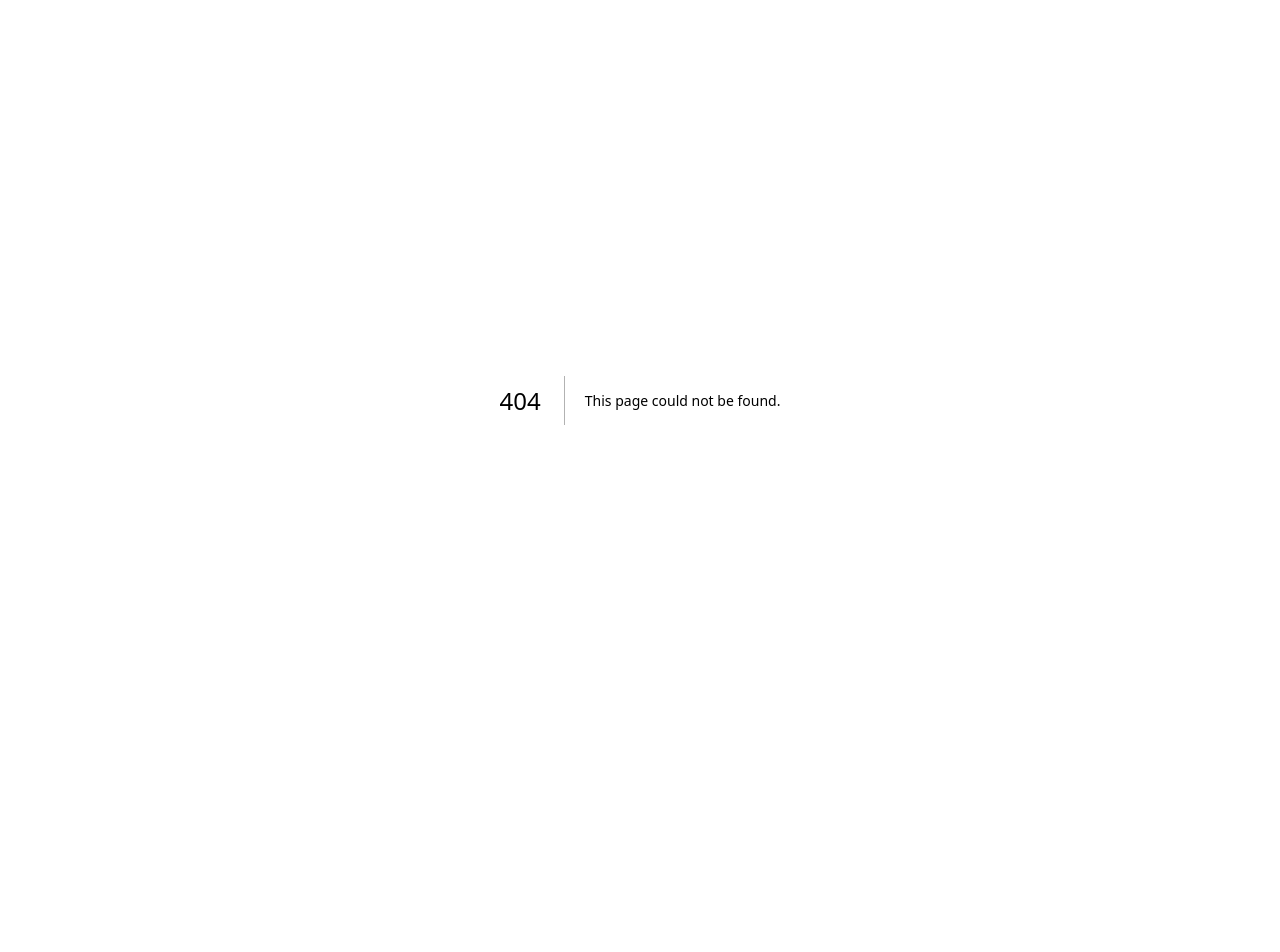
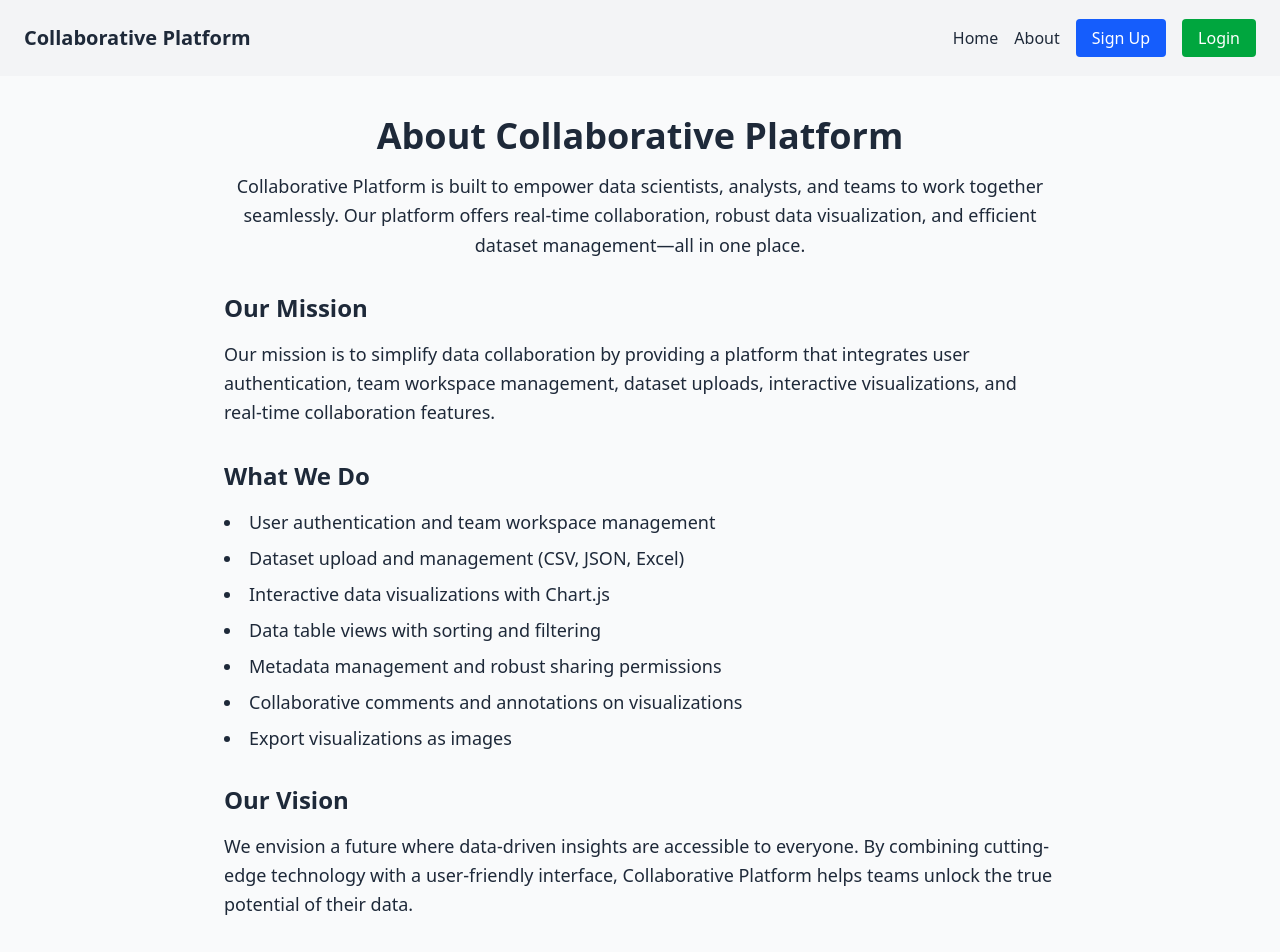
Before and after one commit to Tasselyy/collaborative-platform, a Next.js app: page /about in a window 1280 px wide. Before the commit this address had no page. Shown: the top 952 px of the page. Before the commit the page ends 800 px from the top, so only its background shows below. Built offline with nearby package versions, Linux system fonts and the light colour scheme.

Commit message:
added an about page, and connected sign-in and sign-up routes

```diff
--- /dev/null
+++ b/src/app/about/page.tsx
@@ -0,0 +1,74 @@
+import Link from 'next/link';
+
+export default function AboutPage() {
+  return (
+    <div className="min-h-screen flex flex-col bg-gray-50 text-gray-800">
+      {/* Header */}
+      <header className="flex justify-between items-center p-6 bg-gray-100">
+        <div className="flex items-center space-x-2">
+          <span className="text-xl font-bold">Collaborative Platform</span>
+        </div>
+        <nav className="space-x-4">
+          <Link href="/">
+            <span className="hover:text-blue-600 cursor-pointer">Home</span>
+          </Link>
+          <Link href="/about">
+            <span className="hover:text-blue-600 cursor-pointer">About</span>
+          </Link>
+          <Link href="/sign-up">
+            <span className="hover:text-blue-600 cursor-pointer px-4 py-2 bg-blue-600 text-white rounded hover:bg-blue-700">
+              Sign Up
+            </span>
+          </Link>
+          <Link href="/sign-in">
+            <span className="hover:text-blue-600 cursor-pointer px-4 py-2 bg-green-600 text-white rounded hover:bg-green-700">
+              Login
+            </span>
+          </Link>
+
+        </nav>
+      </header>
+      {/* Main Content */}
+      <main className="flex-1 max-w-4xl mx-auto py-10 px-4 sm:px-6 lg:px-8">
+        <section className="mb-8">
+          <h1 className="text-4xl font-extrabold mb-4 text-center">About Collaborative Platform</h1>
+          <p className="text-lg leading-relaxed text-center">
+            Collaborative Platform is built to empower data scientists, analysts, and teams to work together seamlessly. Our platform offers real-time collaboration, robust data visualization, and efficient dataset management—all in one place.
+          </p>
+        </section>
+
+        <section className="mb-8">
+          <h2 className="text-2xl font-bold mb-4">Our Mission</h2>
+          <p className="text-lg leading-relaxed">
+            Our mission is to simplify data collaboration by providing a platform that integrates user authentication, team workspace management, dataset uploads, interactive visualizations, and real-time collaboration features.
+          </p>
+        </section>
+
+        <section className="mb-8">
+          <h2 className="text-2xl font-bold mb-4">What We Do</h2>
+          <ul className="list-disc list-inside space-y-2 text-lg">
+            <li>User authentication and team workspace management</li>
+            <li>Dataset upload and management (CSV, JSON, Excel)</li>
+            <li>Interactive data visualizations with Chart.js</li>
+            <li>Data table views with sorting and filtering</li>
+            <li>Metadata management and robust sharing permissions</li>
+            <li>Collaborative comments and annotations on visualizations</li>
+            <li>Export visualizations as images</li>
+          </ul>
+        </section>
+
+        <section>
+          <h2 className="text-2xl font-bold mb-4">Our Vision</h2>
+          <p className="text-lg leading-relaxed">
+            We envision a future where data-driven insights are accessible to everyone. By combining cutting-edge technology with a user-friendly interface, Collaborative Platform helps teams unlock the true potential of their data.
+          </p>
+        </section>
+      </main>
+
+      {/* Footer */}
+      <footer className="bg-gray-100 p-4 text-center text-sm">
+        © {new Date().getFullYear()} Collaborative Platform. All rights reserved.
+      </footer>
+    </div>
+  );
+}
--- a/src/app/page.tsx
+++ b/src/app/page.tsx
@@ -26,16 +26,17 @@ export default function Home() {
           <Link href="/about">
             <span className="hover:text-blue-600 cursor-pointer">About</span>
           </Link>
-          <Link href="/login">
+          <Link href="/sign-up">
             <span className="hover:text-blue-600 cursor-pointer px-4 py-2 bg-blue-600 text-white rounded hover:bg-blue-700">
+              Sign Up
+            </span>
+          </Link>
+          <Link href="/sign-in">
+            <span className="hover:text-blue-600 cursor-pointer px-4 py-2 bg-green-600 text-white rounded hover:bg-green-700">
               Login
             </span>
           </Link>
-          <Link href="/signup">
-            <span className="hover:text-blue-600 cursor-pointer px-4 py-2 bg-green-600 text-white rounded hover:bg-green-700">
-              Sign Up
-            </span>
-          </Link>
+
         </nav>
       </header>
 
@@ -47,7 +48,7 @@ export default function Home() {
         <p className="text-lg mb-6 text-center">
           Upload datasets, visualize data, and collaborate in real-time with your team.
         </p>
-        <Link href="/signup">
+        <Link href="/sign-up">
           <span className="px-8 py-3 bg-blue-600 text-white rounded-full text-lg hover:bg-blue-700 cursor-pointer">
             Sign Up
           </span>
```
